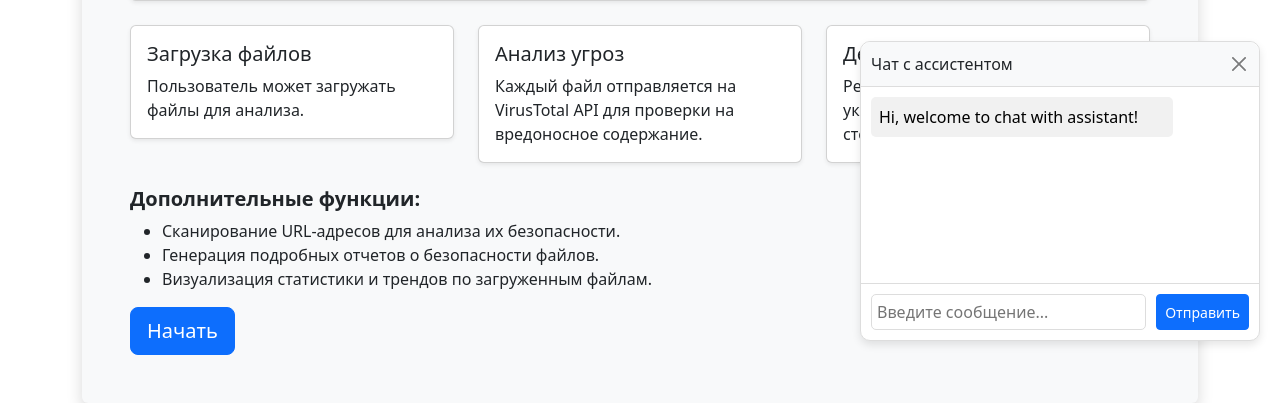
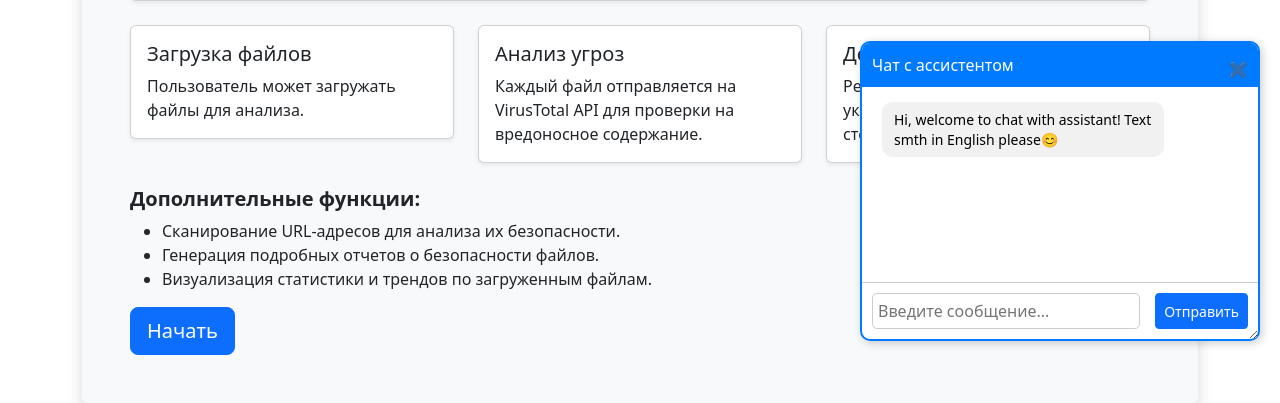
Before and after one commit to Pup0chek/Sandbox, a Flask app: page / in a window 1280 px wide. Shown: the part 439-842 px from the top of the page. Run offline with Flask 3, Linux system fonts and the light colour scheme; the visitor is signed in with stand-in values (Sample User, id 1); some libraries are stand-ins or nearby versions.

Commit message:
upd:window can be resizeed

```diff
--- a/app.py
+++ b/app.py
@@ -81,14 +81,12 @@ app.config['SECRET_KEY'] = "123"
 #     # )['choices'][0]['message']['content']
 #     send(response)
 
-key = "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"
 from openai import OpenAI
 
 client = OpenAI(
   base_url="https://openrouter.ai/api/v1",
-  api_key="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",
+  api_key="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",
 )
-
 
 # Сохранение истории чата (контекста)
 chat_history = []
--- a/static/css/main.css
+++ b/static/css/main.css
@@ -1,64 +1,90 @@
-/*
- * Globals
- */
-
-
-/* Custom default button */
-
 .chat-box {
     position: fixed;
     bottom: 20px;
     right: 20px;
     width: 400px;
-        height:300px;
-        background: #fff;
-        border: 1px solid #ddd;
+    height: 300px;
+    background: white;
+    border: 2px solid #007bff;
     border-radius: 10px;
-        box-shadow: 0 4px 8px rgba(0, 0, 0, 0.1);
+    box-shadow: 2px 2px 10px rgba(0, 0, 0, 0.2);
     display: flex;
     flex-direction: column;
+    overflow: hidden;
+    resize: both;
+    min-width: 250px;
+    min-height: 200px;
 }
+
 .chat-header {
+    background: #007bff;
+    color: white;
     padding: 10px;
-    background: #f8f9fa;
-    border-bottom: 1px solid #ddd;
-    border-top-left-radius: 10px;
-    border-top-right-radius: 10px;
+    cursor: grab;
     display: flex;
     justify-content: space-between;
     align-items: center;
 }
+
+.chat-header .btn-close {
+    background: none;
+    border: none;
+    color: white;
+    font-size: 16px;
+    cursor: pointer;
+}
+
 .chat-body {
     flex: 1;
     padding: 10px;
     overflow-y: auto;
-    max-height: 200px;
+    display: flex;
+    flex-direction: column;
 }
+
+/* Сообщения */
+.message {
+    display: inline-block; /* Автоматическая ширина */
+    max-width: 75%; /* Ограничение по ширине */
+    word-wrap: break-word; /* Перенос длинных слов */
+    padding: 8px 12px;
+    border-radius: 10px;
+    margin: 5px 10px;
+    font-size: 14px;
+    line-height: 1.4;
+}
+
+/* Сообщения пользователя (справа) */
+.message.user {
+    background: #007bff;
+    color: white;
+    align-self: flex-end; /* Прижимаем к правому краю */
+    text-align: left;
+}
+
+/* Сообщения ассистента (слева) */
+.message.assistant {
+    background: #f1f1f1;
+    color: black;
+    align-self: flex-start; /* Прижимаем к левому краю */
+    text-align: left;
+}
+
+/* Футер с вводом */
 .chat-footer {
+    display: flex;
     padding: 10px;
-    border-top: 1px solid #ddd;
-    display: flex;
+    border-top: 1px solid #ccc;
     gap: 10px;
 }
+
 .chat-footer input {
     flex: 1;
     padding: 5px;
-    border: 1px solid #ddd;
+    border: 1px solid #ccc;
     border-radius: 5px;
 }
-.message {
-    margin-bottom: 10px;
-    padding: 8px;
-    border-radius: 5px;
-    max-width: 80%;
+
+.chat-footer button {
+    margin-left: 5px;
 }
-.message.user {
-    background: #007bff;
-    color: white;
-    margin-left: auto;
-}
-.message.assistant {
-    background: #f1f1f1;
-    color: black;
-    margin-right: auto;
-}
--- a/templates/index.html
+++ b/templates/index.html
@@ -65,12 +65,12 @@
 
 <!-- Мини-окошко с чатом -->
 <div class="chat-box" id="chatBox">
-    <div class="chat-header">
+    <div class="chat-header" id="chatHeader">
         <span>Чат с ассистентом</span>
-        <button class="btn btn-sm btn-close" onclick="toggleChat()"></button>
+        <button class="btn btn-sm btn-close" onclick="toggleChat()">✖</button>
     </div>
     <div class="chat-body" id="chatBody">
-        <div class="message assistant">Hi, welcome to chat with assistant!</div>
+        <div class="message assistant">Hi, welcome to chat with assistant! Text smth in English please😊</div>
     </div>
     <div class="chat-footer">
         <input type="text" id="chatInput" placeholder="Введите сообщение..." onkeypress="handleKeyPress(event)">
@@ -78,16 +78,18 @@
     </div>
 </div>
 
-
-<!-- Скрипт для работы чата -->
 <!-- Скрипт для работы чата через SocketIO -->
 <script src="https://cdnjs.cloudflare.com/ajax/libs/socket.io/4.5.4/socket.io.js"></script>
 <script>
     const socket = io();
+    const chatBox = document.getElementById("chatBox");
+    const chatHeader = document.getElementById("chatHeader");
+
+    let isDragging = false;
+    let startX, startY, startWidth, startHeight;
 
     function toggleChat() {
-        const chatBox = document.getElementById('chatBox');
-        chatBox.style.display = chatBox.style.display === 'none' ? 'flex' : 'none';
+        chatBox.style.display = chatBox.style.display === "none" ? "flex" : "none";
     }
 
     function sendMessage() {
@@ -108,18 +110,32 @@
             sendMessage();
         }
     }
-    socket.on('connect', function() {
-    console.log('Подключено к серверу!');
-    });
 
-    socket.on('disconnect', function() {
-        console.log('Отключено от сервера!');
-    });
     socket.on('message', function(data) {
         const chatBody = document.getElementById('chatBody');
         chatBody.innerHTML += `<div class="message assistant">${data}</div>`;
         chatBody.scrollTop = chatBody.scrollHeight;
     });
+
+    // Перетаскивание чата
+    chatHeader.addEventListener("mousedown", (e) => {
+        isDragging = true;
+        startX = e.clientX - chatBox.offsetLeft;
+        startY = e.clientY - chatBox.offsetTop;
+
+        document.addEventListener("mousemove", dragChat);
+        document.addEventListener("mouseup", () => {
+            isDragging = false;
+            document.removeEventListener("mousemove", dragChat);
+        });
+    });
+
+    function dragChat(e) {
+        if (isDragging) {
+            chatBox.style.left = e.clientX - startX + "px";
+            chatBox.style.top = e.clientY - startY + "px";
+        }
+    }
 </script>
 
 {% endblock %}
```
Also changed, not shown: README.md, static/chat.png (added). Lines whose indentation alone changed are shown as unchanged.
